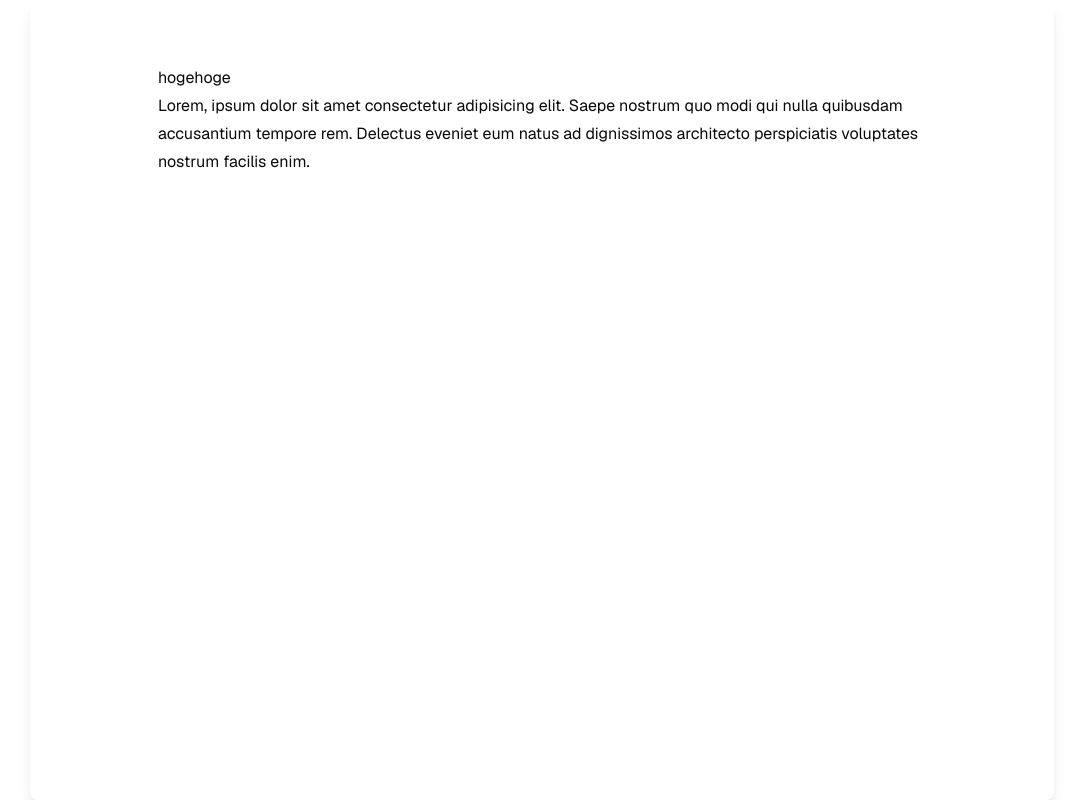
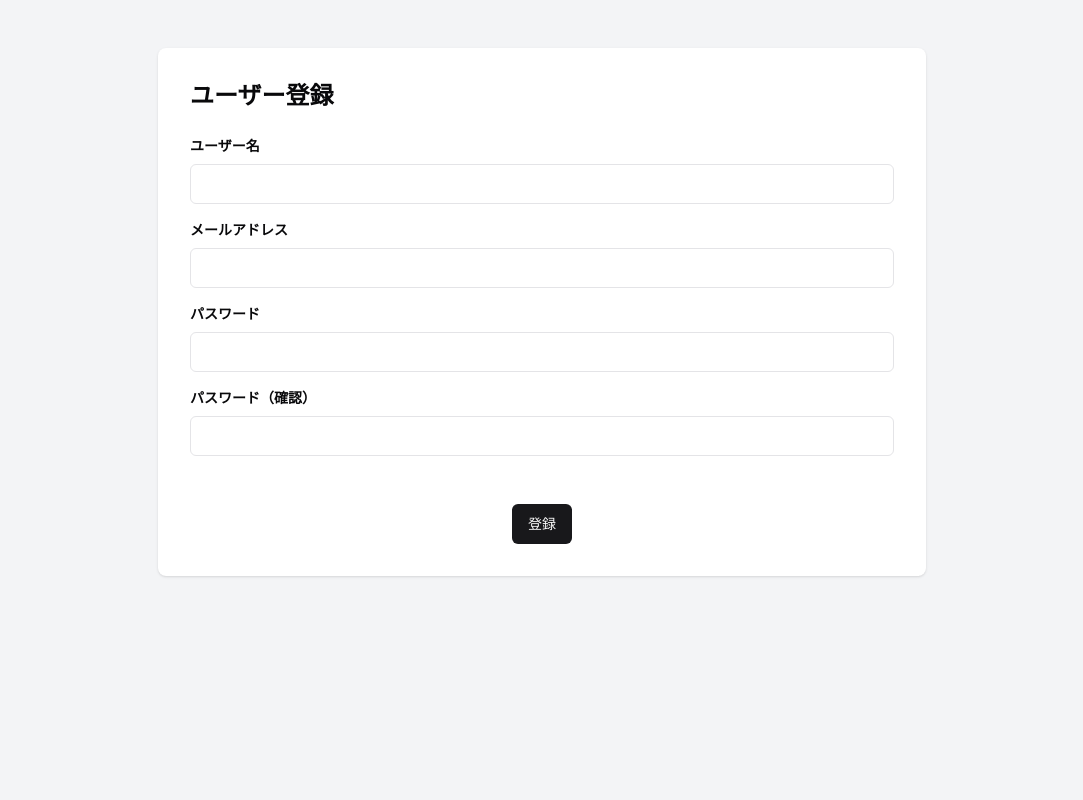
Before and after one commit to siakas/nextjs-react-hook-form-sample, a Next.js app: page / in a window 1280 px wide. Shown: the whole page, without its empty margins (98-1181 px from the left). Built offline with nearby package versions, Linux system fonts and the light colour scheme.

Commit message:
Update: ユーザー登録フォームの実装

```diff
--- /dev/null
+++ b/components/features/typography/H1.tsx
@@ -0,0 +1,9 @@
+import type { ReactNode } from "react";
+
+type Props = {
+  children: ReactNode;
+};
+
+export const H1 = ({ children }: Props) => {
+  return <h1 className="mb-6 text-2xl font-bold">{children}</h1>;
+};
--- /dev/null
+++ b/components/features/user-registration/InputErrorMessage.tsx
@@ -0,0 +1,9 @@
+import type { ReactNode } from "react";
+
+type Props = {
+  children: ReactNode;
+};
+
+export const InputErrorMessage = ({ children }: Props) => {
+  return <p className="mt-2 text-sm text-red-500">{children}</p>;
+};
--- /dev/null
+++ b/components/features/user-registration/Label.tsx
@@ -0,0 +1,14 @@
+import type { ReactNode } from "react";
+
+type Props = {
+  htmlFor: string;
+  children: ReactNode;
+};
+
+export const Label = ({ htmlFor, children }: Props) => {
+  return (
+    <label htmlFor={htmlFor} className="mb-2 block text-sm font-bold">
+      {children}
+    </label>
+  );
+};
--- /dev/null
+++ b/components/features/user-registration/UserRegistrationForm.tsx
@@ -0,0 +1,68 @@
+import { zodResolver } from "@hookform/resolvers/zod";
+import { useForm } from "react-hook-form";
+import { InputErrorMessage } from "@/components/features/user-registration/InputErrorMessage";
+import { Label } from "@/components/features/user-registration/Label";
+import { Button } from "@/components/ui/button";
+import { Input } from "@/components/ui/input";
+import { userRegistrationSchema, type UserRegistration } from "@/types/schema";
+
+export const UserRegistrationForm = () => {
+  const {
+    register,
+    handleSubmit,
+    formState: { errors },
+  } = useForm<UserRegistration>({
+    resolver: zodResolver(userRegistrationSchema),
+  });
+
+  const onSubmit = (data: UserRegistration) => {
+    console.log(data);
+    alert("登録が完了しました");
+  };
+
+  return (
+    <form onSubmit={handleSubmit(onSubmit)} className="space-y-4">
+      <div>
+        <Label htmlFor="username">ユーザー名</Label>
+        <Input type="text" id="username" {...register("username")} />
+        {errors.username && (
+          <InputErrorMessage>{errors.username.message}</InputErrorMessage>
+        )}
+      </div>
+
+      <div>
+        <Label htmlFor="email">メールアドレス</Label>
+        <Input type="email" id="email" {...register("email")} />
+        {errors.email && (
+          <InputErrorMessage>{errors.email.message}</InputErrorMessage>
+        )}
+      </div>
+
+      <div>
+        <Label htmlFor="password">パスワード</Label>
+        <Input type="password" id="password" {...register("password")} />
+        {errors.password && (
+          <InputErrorMessage>{errors.password.message}</InputErrorMessage>
+        )}
+      </div>
+
+      <div>
+        <Label htmlFor="confirmPassword">パスワード（確認）</Label>
+        <Input
+          type="password"
+          id="confirmPassword"
+          {...register("confirmPassword")}
+        />
+        {errors.confirmPassword && (
+          <InputErrorMessage>
+            {errors.confirmPassword.message}
+          </InputErrorMessage>
+        )}
+      </div>
+
+      <div className="flex justify-center pt-8">
+        <Button type="submit">登録</Button>
+      </div>
+    </form>
+  );
+};
--- a/components/layout/Layout.tsx
+++ b/components/layout/Layout.tsx
@@ -20,11 +20,11 @@ export const Layout = ({ children }: Props) => {
     <div
       className={`${geistSans.variable} ${geistMono.variable} font-[family-name:var(--font-geist-sans)] text-base`}
     >
-      <main className="flex min-h-screen flex-col items-center justify-center bg-background">
-        <div className="min-h-screen w-full max-w-5xl rounded-lg bg-card px-32 py-16 shadow-lg">
+      <div className="min-h-screen bg-gray-100 px-4 py-12 sm:px-6 lg:px-8">
+        <main className="mx-auto max-w-3xl rounded-lg bg-white p-8 shadow">
           {children}
-        </div>
-      </main>
+        </main>
+      </div>
     </div>
   );
 };
--- a/pages/index.tsx
+++ b/pages/index.tsx
@@ -1,15 +1,12 @@
+import { H1 } from "@/components/features/typography/H1";
+import { UserRegistrationForm } from "@/components/features/user-registration/UserRegistrationForm";
 import { Layout } from "@/components/layout/Layout";
 
 export default function Home() {
   return (
     <Layout>
-      <h1>hogehoge</h1>
-      <p>
-        Lorem, ipsum dolor sit amet consectetur adipisicing elit. Saepe nostrum
-        quo modi qui nulla quibusdam accusantium tempore rem. Delectus eveniet
-        eum natus ad dignissimos architecto perspiciatis voluptates nostrum
-        facilis enim.
-      </p>
+      <H1>ユーザー登録</H1>
+      <UserRegistrationForm />
     </Layout>
   );
 }
```
